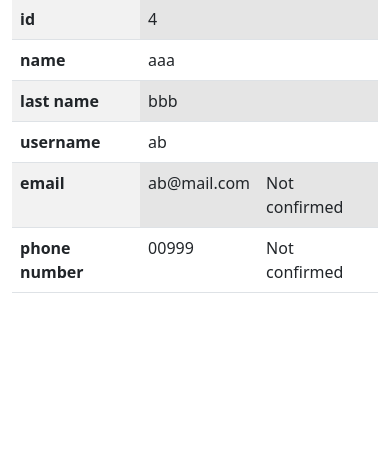
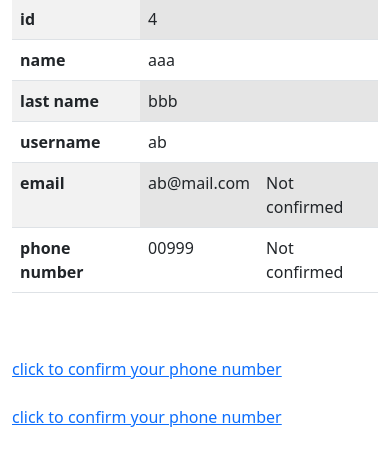
Before and after one commit to bmahmoudyan/Authentication-system, a Flask app: a page that uses templates/users/userProfile.html in a window 390 px wide. Shown: the part 25-492 px from the top of the page. Run offline with Flask 2, Linux system fonts and the light colour scheme; data comes from the database, SQL or seed files in the repository.

Commit message:
link to comfirm phone and email

```diff
--- a/templates/users/userProfile.html
+++ b/templates/users/userProfile.html
@@ -47,4 +47,18 @@
         </tbody>
     </table>
 </div>
+<div class="container">
+    <br><br>
+    {% if not context.email_is_Confirm %}
+    <div>
+        <a href="#">click to confirm your phone number</a>
+    </div>
+    {% endif %}
+    <br>
+    {% if not context.phone_number_is_Confirm %}
+    <div>
+        <a href="#">click to confirm your phone number</a>
+    </div>
+    {% endif %}
+</div>
 {% endblock content %}
```
